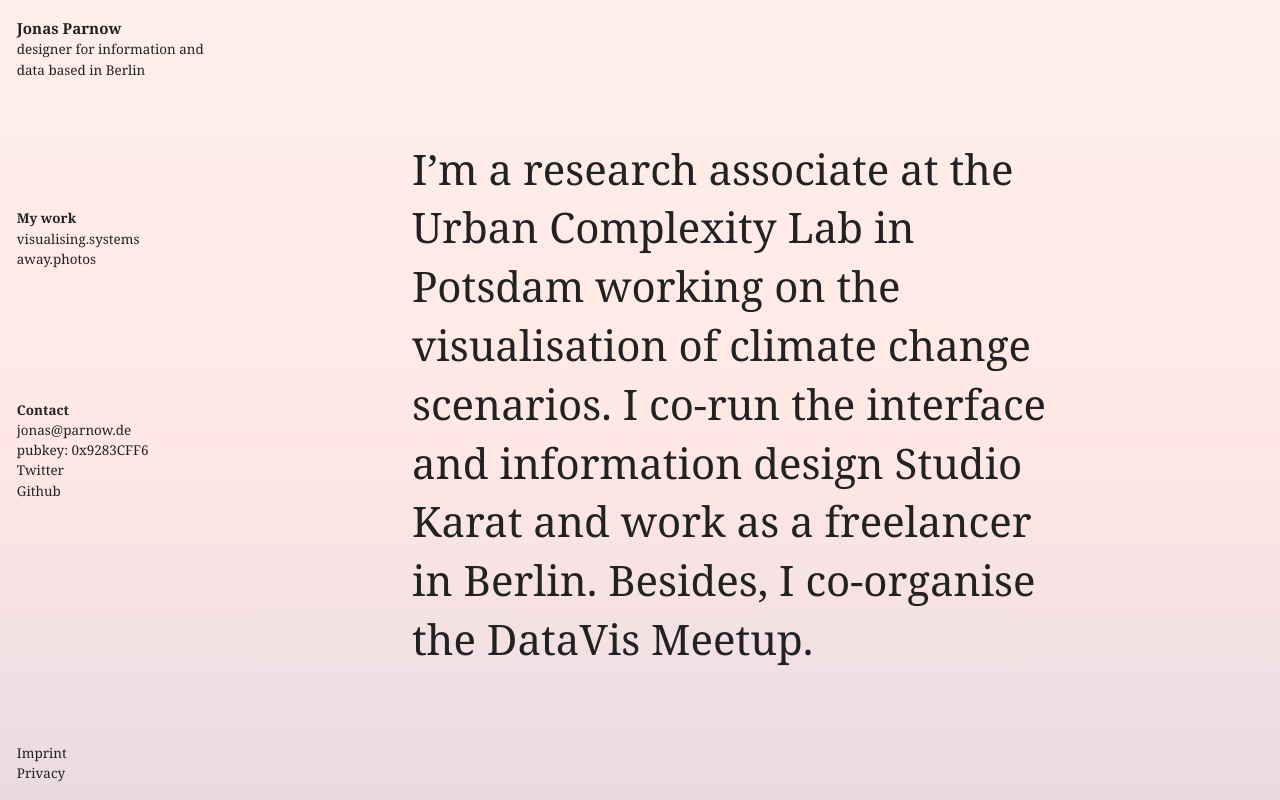
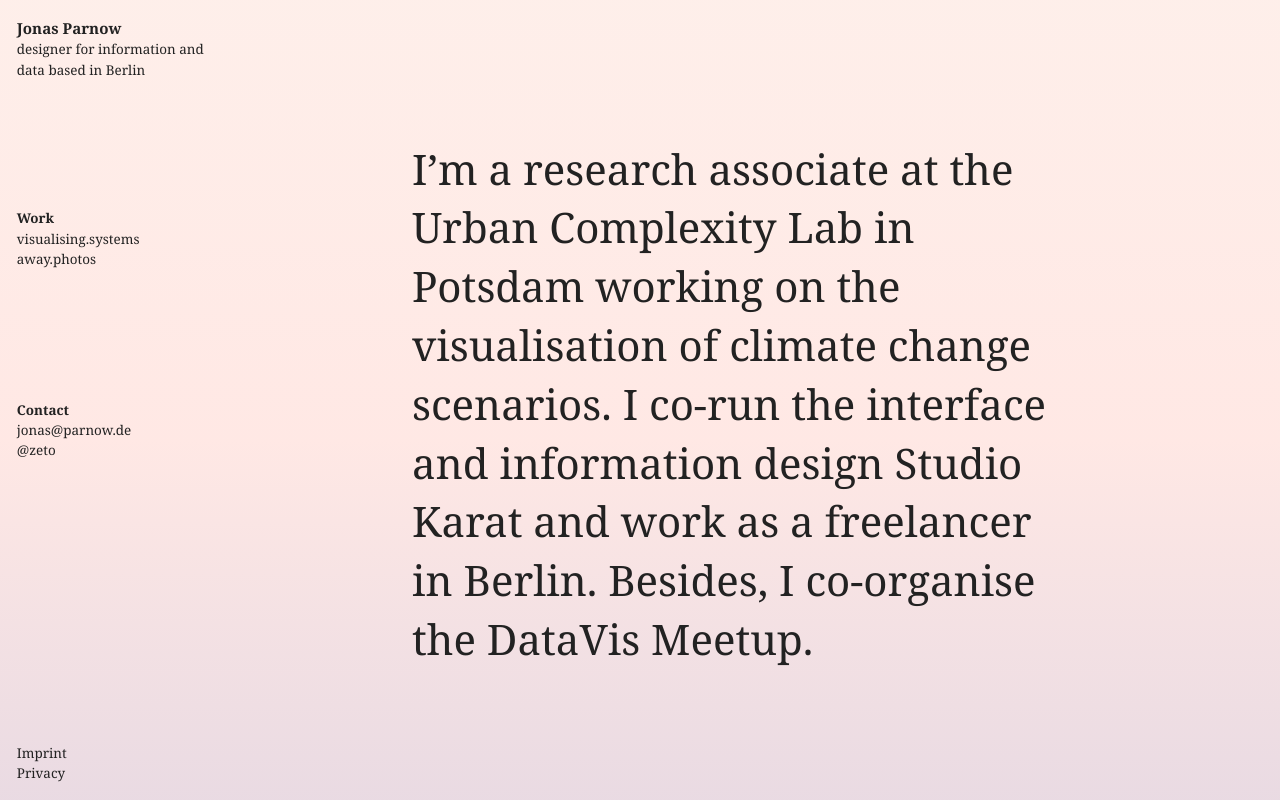
Before and after one commit to kimalbrecht/jonasparnow.com, a Nuxt app: page / in a window 1280 px wide. Shown: the top 800 px of the page. Built offline with nearby package versions, Linux system fonts and the light colour scheme; a web font is replaced by a local one.

Commit message:
less links

```diff
--- a/components/Aside.vue
+++ b/components/Aside.vue
@@ -3,9 +3,7 @@
     <h4>Contact</h4>
     <ul>
       <li><a href="#">jonas@parnow.de</a></li>
-      <li>pubkey: <a href="#">0x9283CFF6</a></li>
-      <li><a href="#">Twitter</a></li>
-      <li><a href="#">Github</a></li>
+      <li><a href="https://twitter.com/zeto">@zeto</a></li>
     </ul>
   </aside>
 </template>
--- a/components/Navigation.vue
+++ b/components/Navigation.vue
@@ -1,9 +1,9 @@
 <template>
   <nav class="page-navigation sidebar" role="navigation">
-    <h4>My work</h4>
+    <h4>Work</h4>
     <ul>
-      <li><a href="#">visualising.systems</a></li>
-      <li><a href="#">away.photos</a></li>
+      <li><a href="https://visualising.systems">visualising.systems</a></li>
+      <li><a href="https://away.photos">away.photos</a></li>
     </ul>
   </nav>
 </template>
```
